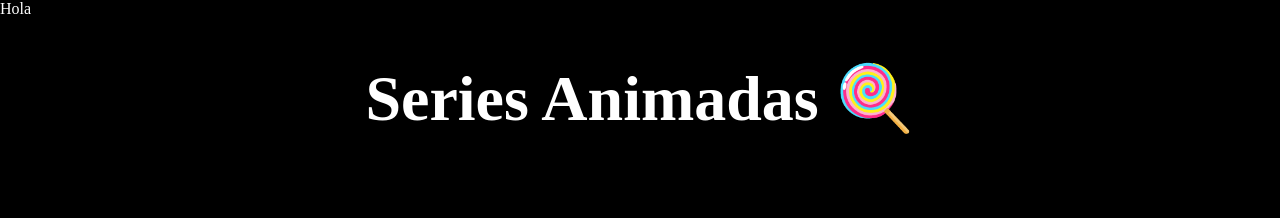
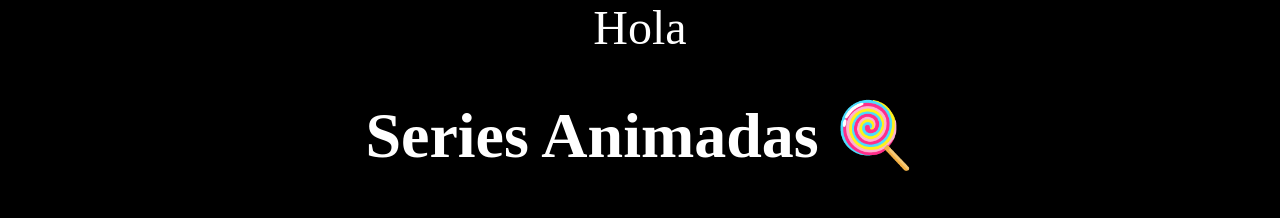
Before and after one commit to montealegre3/Javascript-2875290, a plain HTML site: page 07-inicio-sesion/vistas/userpage.html in a window 1280 px wide. Shown: the top 218 px of the page. Drawn offline with Linux system fonts and the light colour scheme.

Commit message:
iniciaSesion

```diff
--- a/07-inicio-sesion/css/userpage.css
+++ b/07-inicio-sesion/css/userpage.css
@@ -69,3 +69,10 @@ body {
     position: relative;
     text-align: center;
 }
+
+.saludo{
+    position: relative;
+    text-align: center;
+    font-size: 3rem;
+    color: white;
+}
--- a/07-inicio-sesion/js/index.js
+++ b/07-inicio-sesion/js/index.js
@@ -6,8 +6,8 @@ function validarUsuario (e){
     e.preventDefault();
 
     let currentUser = JSON.parse(localStorage.getItem("usuario"));
-    console.log(currentUser.userName);
-    console.log(currentUser.password);
+    console.log(currentUser.userN);
+    console.log(currentUser.userP);
 
 
     console.log(Boolean(userName.value === currentUser.userN));
--- a/07-inicio-sesion/js/registro.js
+++ b/07-inicio-sesion/js/registro.js
@@ -11,6 +11,8 @@ function registrarUsuario (e){
     }
 
 
+
+
     localStorage.setItem("usuario", JSON.stringify(usuario));
     formulario.reset()
 }
--- a/07-inicio-sesion/vistas/userpage.html
+++ b/07-inicio-sesion/vistas/userpage.html
@@ -8,7 +8,7 @@
 </head>
 <body>
 
-    <div class="saludo" style="color: white;">Hola</div>
+    <div class="saludo">Hola</div>
     <h1 class="titulo">Series Animadas 🍭</h1>
 
     <!-- <div class="container">
```
Also changed, not shown: 07-inicio-sesion/index.html (+1 -1 lines), 07-inicio-sesion/vistas/registro.html (+1 -1 lines).
